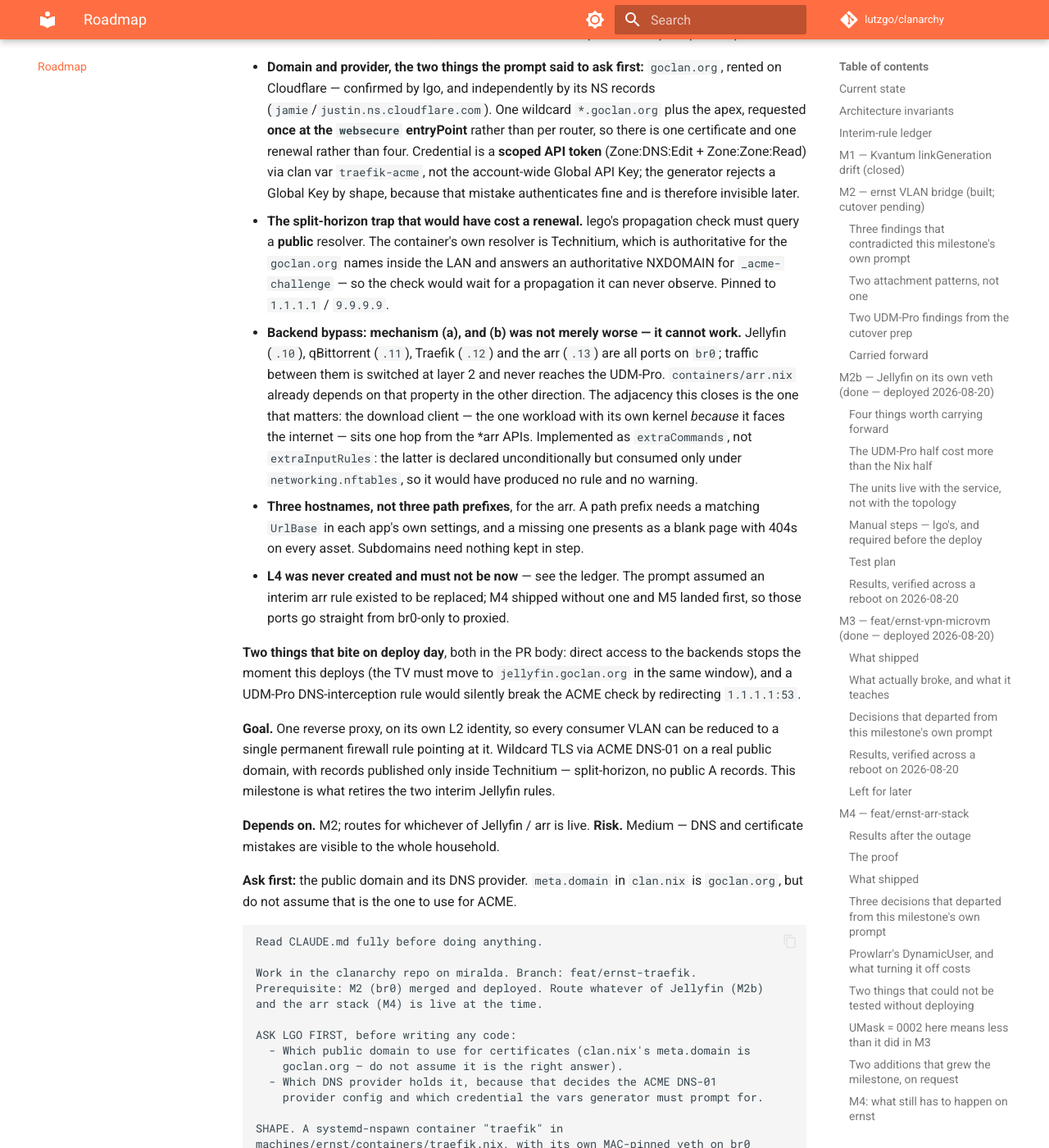
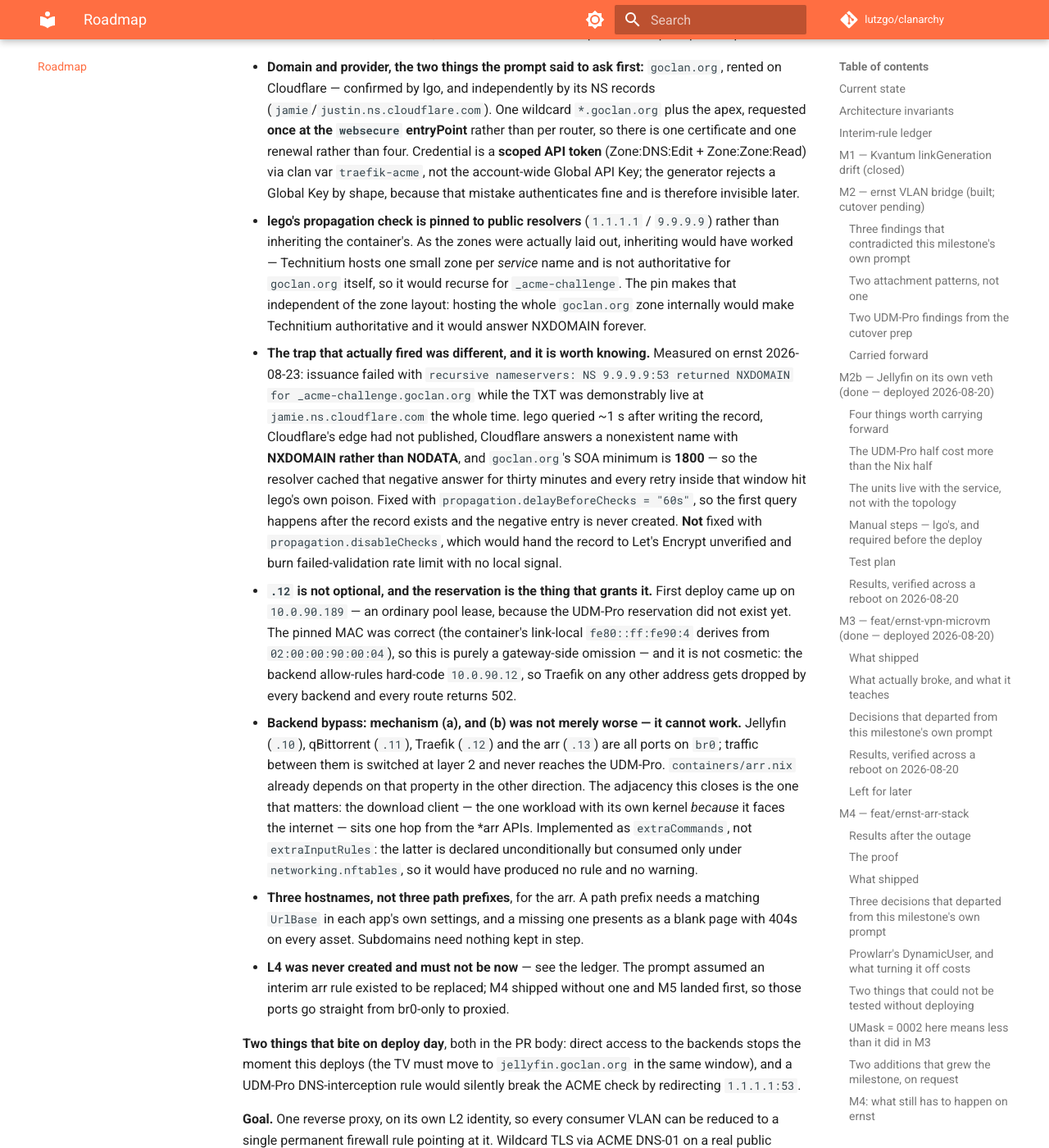
Before and after one commit to lutzgo/clanarchy, an MkDocs documentation site: the page built from docs/roadmap.md, in a window 1280 px wide and 1400 px high, scrolled down 36441 px. Shown: the whole window at 82% size. Built offline with MkDocs 1.6.1 and Material for MkDocs 9.7.7, drawn with Linux system fonts in a browser that asks for light colours; comment, search, counter and statistics services are not loaded.

Commit message:
Delay the ACME propagation check past Cloudflare's negative cache
Measured on ernst 2026-08-23: issuance failed with

  recursive nameservers: NS 9.9.9.9:53 returned NXDOMAIN
  for _acme-challenge.goclan.org

while the TXT record was demonstrably live at the authoritative
nameservers the entire time.

lego writes the record and queries for its authority about a second
later. Cloudflare's edge has not published yet, and Cloudflare answers a
name that does not exist with NXDOMAIN rather than NODATA. goclan.org's
SOA minimum is 1800, so the recursive resolver caches that negative
answer for thirty minutes — lego then polls every 2 s for 120 s against
its own poisoned cache, times out, and every Traefik retry inside the
window fails identically.

propagation.delayBeforeChecks = "60s" moves the first query to after the
record exists, so the negative entry is never created and there is
nothing to wait out. The 120 s check still runs; only its start moves.
Deliberately not propagation.disableChecks, which would hand the record
to Let's Encrypt unverified and burn failed-validation rate limit with no
local signal.

Also corrects the resolvers comment. It asserted that Technitium is
authoritative for the goclan.org names and would answer NXDOMAIN for
_acme-challenge. That was a prediction and it did not fire: the zones
were laid out one-per-service-name, so Technitium is not authoritative
for goclan.org and recurses correctly. The pin is still right — it makes
the behaviour independent of the zone layout — but for that reason and
not the one originally given.

Co-Authored-By: Claude Opus 5 <noreply@anthropic.com>
Claude-Session: https://claude.ai/code/session_01Q9Jsv7NJtbWARreZyDXjKM

```diff
--- a/docs/roadmap.md
+++ b/docs/roadmap.md
@@ -1175,12 +1175,33 @@ does, and where it answered a question the prompt left open:
   (Zone:DNS:Edit + Zone:Zone:Read) via clan var `traefik-acme`, not the
   account-wide Global API Key; the generator rejects a Global Key by shape,
   because that mistake authenticates fine and is therefore invisible later.
-- **The split-horizon trap that would have cost a renewal.** lego's
-  propagation check must query a **public** resolver. The container's own
-  resolver is Technitium, which is authoritative for the `goclan.org` names
-  inside the LAN and answers an authoritative NXDOMAIN for `_acme-challenge` —
-  so the check would wait for a propagation it can never observe. Pinned to
-  `1.1.1.1` / `9.9.9.9`.
+- **lego's propagation check is pinned to public resolvers** (`1.1.1.1` /
+  `9.9.9.9`) rather than inheriting the container's. As the zones were actually
+  laid out, inheriting would have worked — Technitium hosts one small zone per
+  *service* name and is not authoritative for `goclan.org` itself, so it would
+  recurse for `_acme-challenge`. The pin makes that independent of the zone
+  layout: hosting the whole `goclan.org` zone internally would make Technitium
+  authoritative and it would answer NXDOMAIN forever.
+- **The trap that actually fired was different, and it is worth knowing.**
+  Measured on ernst 2026-08-23: issuance failed with
+  `recursive nameservers: NS 9.9.9.9:53 returned NXDOMAIN for
+  _acme-challenge.goclan.org` while the TXT was demonstrably live at
+  `jamie.ns.cloudflare.com` the whole time. lego queried ~1 s after writing the
+  record, Cloudflare's edge had not published, Cloudflare answers a nonexistent
+  name with **NXDOMAIN rather than NODATA**, and `goclan.org`'s SOA minimum is
+  **1800** — so the resolver cached that negative answer for thirty minutes and
+  every retry inside that window hit lego's own poison. Fixed with
+  `propagation.delayBeforeChecks = "60s"`, so the first query happens after the
+  record exists and the negative entry is never created. **Not** fixed with
+  `propagation.disableChecks`, which would hand the record to Let's Encrypt
+  unverified and burn failed-validation rate limit with no local signal.
+- **`.12` is not optional, and the reservation is the thing that grants it.**
+  First deploy came up on `10.0.90.189` — an ordinary pool lease, because the
+  UDM-Pro reservation did not exist yet. The pinned MAC was correct (the
+  container's link-local `fe80::ff:fe90:4` derives from
+  `02:00:00:90:00:04`), so this is purely a gateway-side omission — and it is
+  not cosmetic: the backend allow-rules hard-code `10.0.90.12`, so Traefik on
+  any other address gets dropped by every backend and every route returns 502.
 - **Backend bypass: mechanism (a), and (b) was not merely worse — it cannot
   work.** Jellyfin (`.10`), qBittorrent (`.11`), Traefik (`.12`) and the arr
   (`.13`) are all ports on `br0`; traffic between them is switched at layer 2
```
Also changed, not shown: 1 other file.
